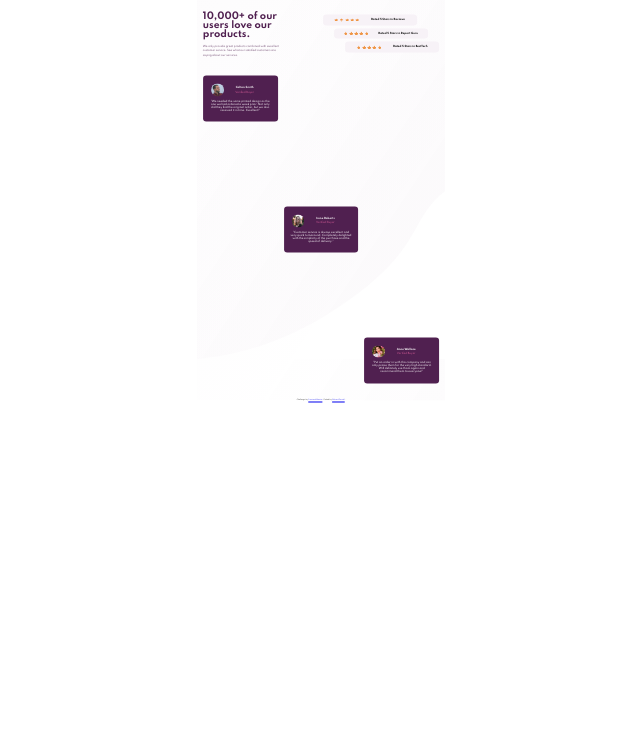
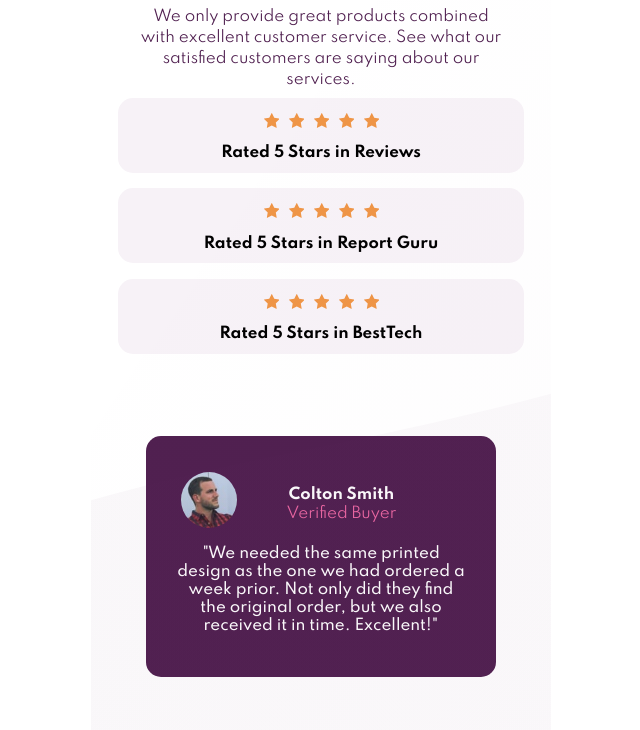
Before and after one commit to romeosierra2020/FEM-Social-Proof, a plain HTML site: page index.html in a window 1280 px wide. Shown: the part 201-931 px from the top of the page, without its empty margins (319-959 px from the left). Before the commit the page ends 800 px from the top, so only its background shows below. Drawn offline with Linux system fonts and the light colour scheme.

Commit message:
Measurement issues fixed. Background image issues outstanding

```diff
--- a/index.html
+++ b/index.html
@@ -15,7 +15,7 @@
 </head>
 <body>
     <div id="content">
-
+    <div class="background"></div>
     <div class="upper-container">
         <div class="intro-container">
             <div class="title">
--- a/style.css
+++ b/style.css
@@ -1,14 +1,13 @@
 @import url('https://fonts.googleapis.com/css2?family=Spartan:wght@400;500;700&display=swap');
 
 :root {
-    font-size: 16px;;
     --clr-primary: hsl(300, 43%, 22%);
     --clr-txt-secondary: hsl(333, 80%, 67%);
     --clr-txt-accent: hsl(303, 10%, 53%);
     --clr-bg-secondary: hsl(300, 24%, 96%);
     --clr-bg-primary: hsl(0, 0%, 100%);
-    --title-size: 0.43rem;
-    --text-size: 0.16rem;
+    --title-size: 2.5rem;
+    --text-size: 1rem;
 }
 
 *, *::before, *::after {
@@ -24,25 +23,28 @@ html {
 }
 body {
     position: absolute;
+    display: flex;
+    align-items: center;
+    flex-direction: column;
     left: 50%;
-    transform: translate(-50%, 0);
-    display: flex;
-    justify-content: center;
-    align-items: center;
-    flex-wrap: wrap;
-    width: auto;
-    height: auto;
-    content: "";
-    background: url("images/bg-pattern-top-mobile.svg") top left, url("images/bg-pattern-bottom-mobile.svg") bottom right;
-    background-size: contain;
+    transform: translateX(-50%);
+
+
+}
+.background {
     position: absolute;
+    width: 100%;
+    height: 100%;
+    background: url("images/bg-pattern-top-mobile.svg") top left, url("images/bg-pattern-bottom-mobile.svg") bottom left;
     background-repeat: no-repeat;
+    background-size: cover;
+    width: 100%;
+    height: 100%;
 }
-
 
 h1 {
     font-size: var(--title-size);
-    line-height: 0.43rem;
+    line-height: 2.5rem;
     color: var(--clr-primary);
 }
 
@@ -55,18 +57,18 @@ h2, h3, h4, h5, p {
 }
 
 p {
-    line-height: 0.3rem;
+    line-height: 1.4rem;
     color: var(--clr-primary);
 }
 
 .upper-container {
-    margin: 10px 5.76px;
+    margin: 46.8px 26.68px;
     display: flex;
     flex-direction: column;
     text-align: center;
     align-items: center;
     justify-items: center;
-    max-width: 240px;
+    max-width: 1120px;
 }
 
 .intro-container {
@@ -74,15 +76,15 @@ p {
     flex-direction: column;
     align-items: center;
     justify-items: center;
-    max-width: 91.88px;
+    max-width: 430px;
 }
 
 .title {
-    margin-block: 5.14px;
-    max-width: 79px;
+    margin-block: 24px;
+    max-width: 370px;
 }
 .intro {
-    max-width: 79px;
+    max-width: 370px;
 }
 
 .ratings-container {
@@ -90,36 +92,36 @@ p {
     display: flex;
     flex-direction: column;
     align-items: center;
-    max-width: 116.45px;
+    max-width: 545px;
 }
 
 .rating {
     flex: none;
     width: 100%;
-    height: 1.07rem;
-    margin: 1.65px 0;
+    height: 5rem;
+    margin: 7.72px 0;
     display: flex;
     flex-direction: column;
     background-color: var(--clr-bg-secondary);
     align-items: center;
     justify-content: space-evenly;
     align-content: space-between;
-    border-radius: 0.2rem;
-    max-width: 94.02px;
+    border-radius: 1rem;
+    max-width: 440px;
 
 }
 
 .stars {
     justify-self: center;
     display: flex;
-    width: 24.6px;
-    height: 3.42px;
+    width: 115px;
+    height: 16px;
     justify-content: space-between;
 }
 
 .star {
-    height: 0.228rem;
-    width: 0.228rem;
+    height: 1rem;
+    width: 1rem;
     background: url("images/icon-star.svg");
     background-size: cover;
 }
@@ -129,24 +131,24 @@ p {
 }
 
 .lower-container {
-    margin: 10px 5.76px;
+    margin: 46.8px 27px;
     display: flex;
     flex-direction: column;
     text-align: center;
     align-items: center;
     justify-items: center;
-    max-width: 240px;
+    max-width: 1123px;
 }
 
 .testimonial {
-    border-radius: 0.2rem;
-    margin: 6px;
+    border-radius: 1rem;
+    margin: 28px;
     display: grid;
     width: 100%;
-    max-width: 74.79px;
+    max-width: 350px;
     height: auto;
-    grid-template-columns: 8.76px auto;
-    grid-template-rows: 0.675rem 0.675rem auto;
+    grid-template-columns: 41px auto;
+    grid-template-rows: 3.16rem 3.16rem auto;
     background-color: var(--clr-primary);
 }
 
@@ -156,13 +158,13 @@ p {
     grid-row-start: 1;
     grid-row-end: 3;
     border-radius: 50%;
-    max-width: 0.8rem;
-    max-height: 0.8rem;
-    margin: 0.5rem 0.5rem 0.5rem 0.5rem;
+    max-width: 3.75rem;
+    max-height: 3.75rem;
+    margin: 2.34rem;
 }
 
 .testimonial-name {
-    margin-top: 0.7rem;
+    margin-top: 3.28rem;
     margin-bottom: 0;
     grid-column-start: 2;
     grid-column-end: 3;
@@ -177,7 +179,7 @@ p {
     grid-column-end: 3;
     grid-row-start: 2;
     grid-row-end: 3;
-    margin-top: 0.3rem;
+    margin-top: 1.4rem;
     color: var(--clr-txt-secondary);
     font-weight: 400;
 }
@@ -187,32 +189,43 @@ p {
     grid-column-end: 3;
     grid-row-start: 3;
     grid-row-end: 4;
-    margin: 0.2rem 0.4rem 0.6rem 0.4rem;
+    margin: 0.94rem 1.88rem 2.81rem 1.88rem;
     color: var(--clr-bg-primary);
     font-weight: 500;
 }
 
 .attribution {
     text-align: center;
-    font-size: 0.1rem;
+    font-size: 0.5rem;
 }
 
-@media screen and (min-width: 277px) {
+@media screen and (min-width: 1296px) {
     body {
-        background: url("images/bg-pattern-top-desktop.svg") top left, url("images/bg-pattern-bottom-desktop.svg") bottom right;
         top: 50%;
         left: 50%;
         transform: translate(-50%, -50%);
+        width: 100vw;
+        height: 100vh;
+    }
+    .background {
+        position: absolute;
+        width: 100%;
+        height: 100%;
+        background: url("images/bg-pattern-top-desktop.svg") top left, url("images/bg-pattern-bottom-desktop.svg") bottom right;
+        background-repeat: no-repeat;
+        background-size: cover;
+        width: 375px;
+        height: 100vh;
     }
     h1 {
-        font-size: 0.57rem;
-        line-height: 0.57rem;
+        font-size: 2.67rem;
+        line-height: 2.67rem;
     }
     .upper-container {
         flex-direction: row;
         text-align: left;
         justify-content: space-between;
-        max-width: 240px;
+        max-width: 1124px;
     }
     .intro-container {
         flex-grow: 1;
@@ -223,7 +236,7 @@ p {
         flex-grow: 1;
     }
     .rating {
-        height: 0.65rem;
+        height: 3rem;
         flex-direction: row;
     }
     .lower-container {
@@ -237,14 +250,14 @@ p {
     }
     .testimonial-1, .rating-1 {
         align-self: flex-start;
-        margin-right: 6px;
+        margin-right: 28px;
     }
     .testimonial-2, .rating-2 {
         align-self: center;
     }
     .testimonial-3, .rating-3 {
         align-self: flex-end;
-        margin-left: 6px;
+        margin-left: 28px;
     }
     .rating-1 {
         justify-self: flex-start;
```
